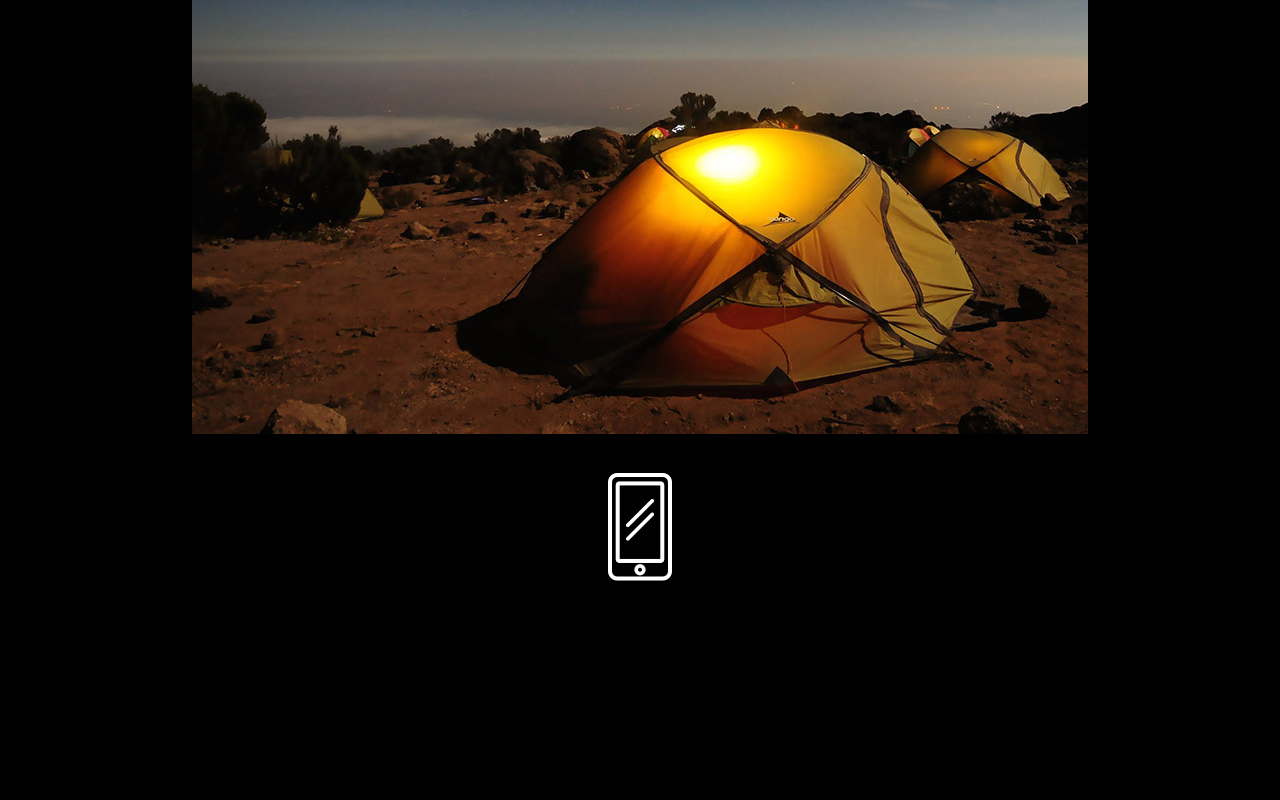
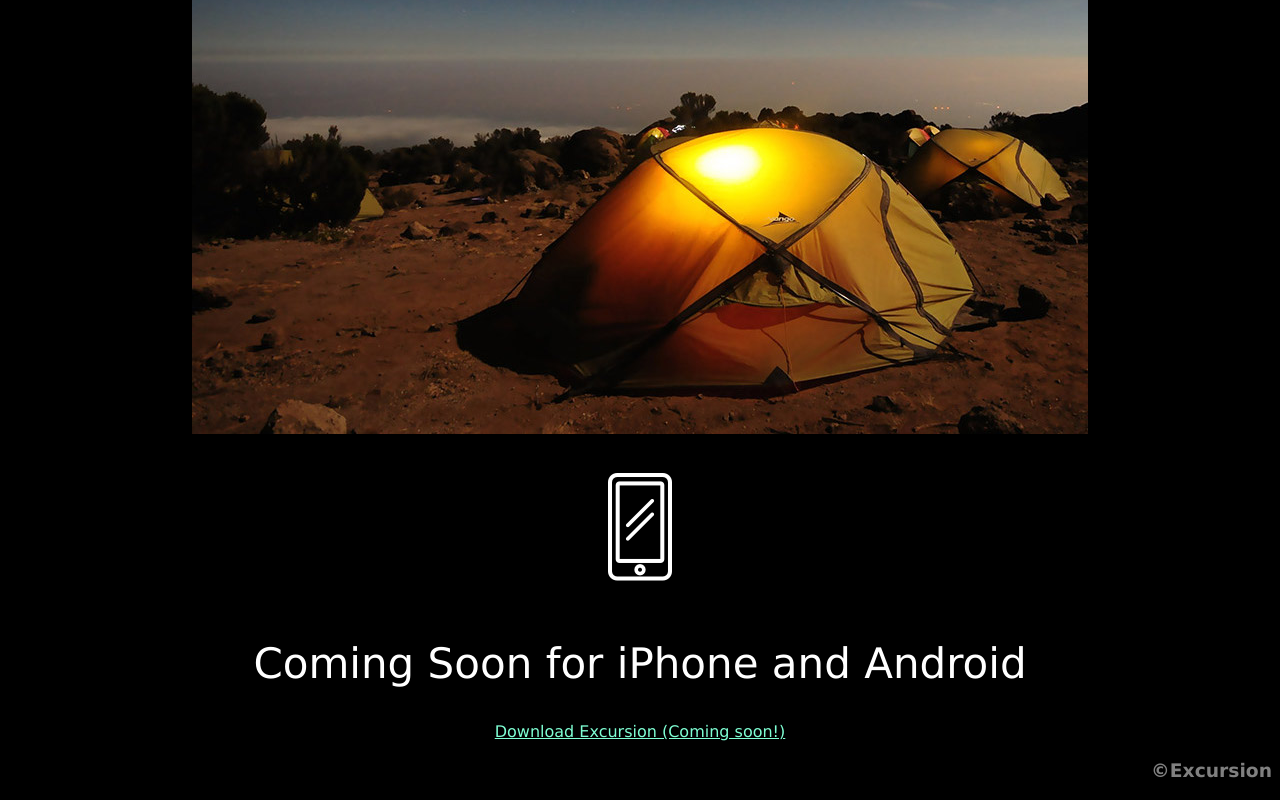
Before and after one commit to tommaso-berti/excursion, a plain HTML site: page index.html in a window 1280 px wide. Shown: the part 570-1370 px from the top of the page. Before the commit the page ends 1190 px from the top, so only its background shows below. Drawn offline with Linux system fonts and the light colour scheme.

Commit message:
Add download link and copyright

```diff
--- a/css/styles.css
+++ b/css/styles.css
@@ -36,6 +36,11 @@ h2 {
     color: white;
 }
 
+h3 {
+    text-align: right;
+    color: gray;
+}
+
 p {
     font-size: 21px;
     color: gray;
--- a/index.html
+++ b/index.html
@@ -3,7 +3,7 @@
 <head>
     <meta charset="UTF-8">
     <meta name="viewport" content="width=device-width, initial-scale=1.0">
-    <title>excursion</title>
+    <title>Excursion</title>
     <link rel="stylesheet" href="css/styles.css">
 </head>
 <body>
@@ -37,11 +37,14 @@
                 The image shows an icon of a phone, specifying that this paragraph is about a smartphone app
             </figcaption>
         </figure>
+        <h2>Coming Soon for iPhone and Android</h2>
+        <div class="downloadExcursion"><a href="" target="_blank">Download Excursion (Coming soon!)</a></div>
     </section>
 </main>
 
 <!-- Footer -->
 <footer>
+    <h3>©Excursion</h3>
 </footer>
 </body>
 </html>
```
